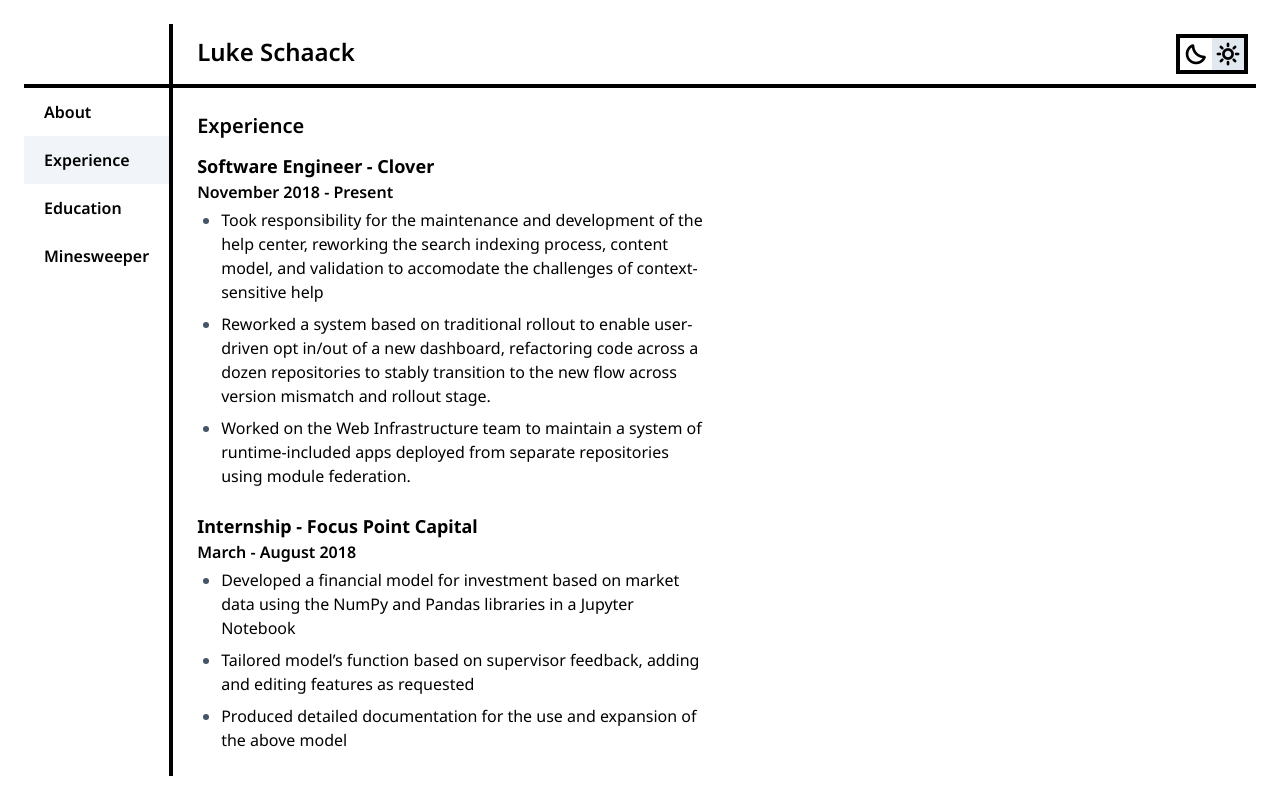
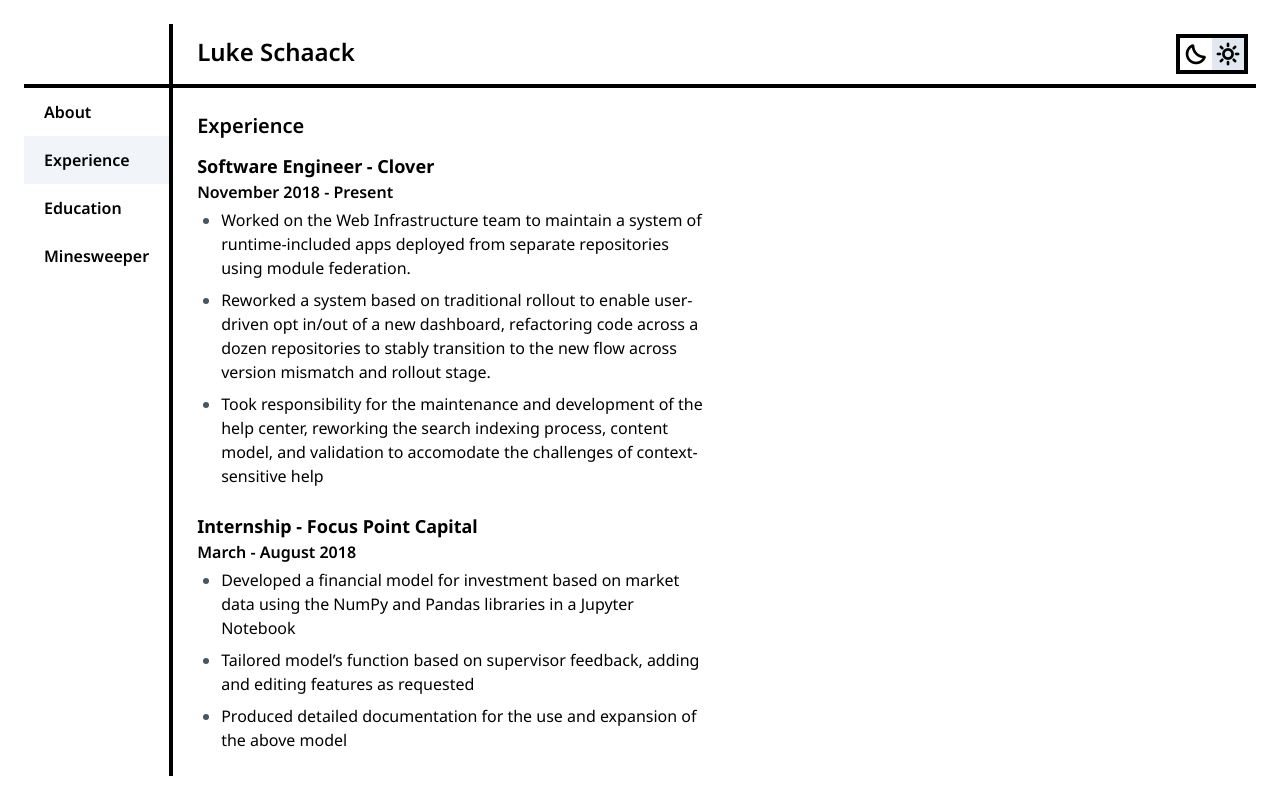
Before and after one commit to lschaack/interactive-resume, a Next.js app: page /experience in a window 1280 px wide. Built offline with nearby package versions, Linux system fonts and the light colour scheme.

Commit message:
reorder experience items

```diff
--- a/app/experience/page.tsx
+++ b/app/experience/page.tsx
@@ -29,13 +29,13 @@ export default function Experience() {
         <ExperienceItem title="Software Engineer - Clover" timeline="November 2018 - Present">
           <ul className="marker:text-slate-600 list-disc pl-6 flex flex-col gap-y-2">
             <li>
-              Took responsibility for the maintenance and development of the help center, reworking the search indexing process, content model, and validation to accomodate the challenges of context-sensitive help
+              Worked on the Web Infrastructure team to maintain a system of runtime-included apps deployed from separate repositories using module federation.
             </li>
             <li>
               Reworked a system based on traditional rollout to enable user-driven opt in/out of a new dashboard, refactoring code across a dozen repositories to stably transition to the new flow across version mismatch and rollout stage.
             </li>
             <li>
-              Worked on the Web Infrastructure team to maintain a system of runtime-included apps deployed from separate repositories using module federation.
+              Took responsibility for the maintenance and development of the help center, reworking the search indexing process, content model, and validation to accomodate the challenges of context-sensitive help
             </li>
           </ul>
         </ExperienceItem>
```
